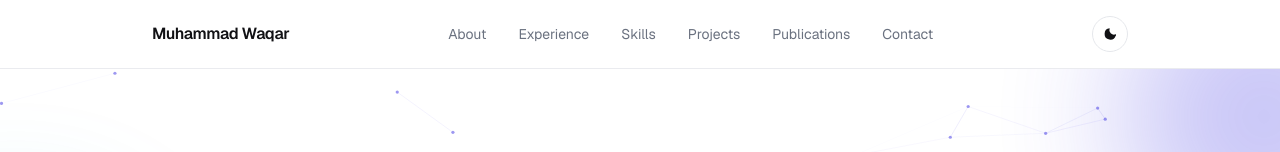
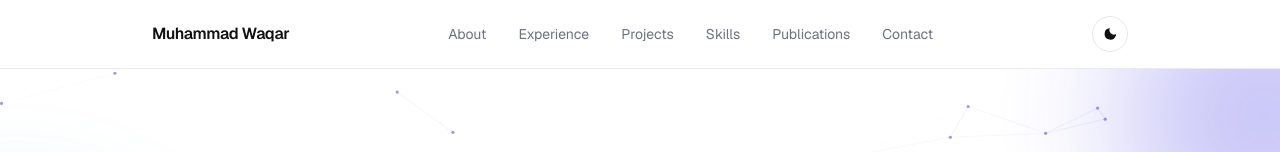
Before and after one commit to MuhammadWaqar621/waqar-portfolio, a Next.js app: page / in a window 1280 px wide. Shown: the top 152 px of the page. Built offline with nearby package versions, Linux system fonts and the light colour scheme.

Commit message:
Move Skills section after Projects, matching nav order

```diff
--- a/src/app/page.tsx
+++ b/src/app/page.tsx
@@ -16,8 +16,8 @@ export default function Home() {
         <Hero />
         <Stats />
         <Experience />
+        <Projects />
         <Skills />
-        <Projects />
         <Publications />
         <Contact />
       </main>
--- a/src/components/site-header.tsx
+++ b/src/components/site-header.tsx
@@ -7,8 +7,8 @@ import { ThemeToggle } from "@/components/theme-toggle";
 const links = [
   { href: "#top", label: "About" },
   { href: "#experience", label: "Experience" },
+  { href: "#projects", label: "Projects" },
   { href: "#skills", label: "Skills" },
-  { href: "#projects", label: "Projects" },
   { href: "#publications", label: "Publications" },
   { href: "#contact", label: "Contact" },
 ];
```
